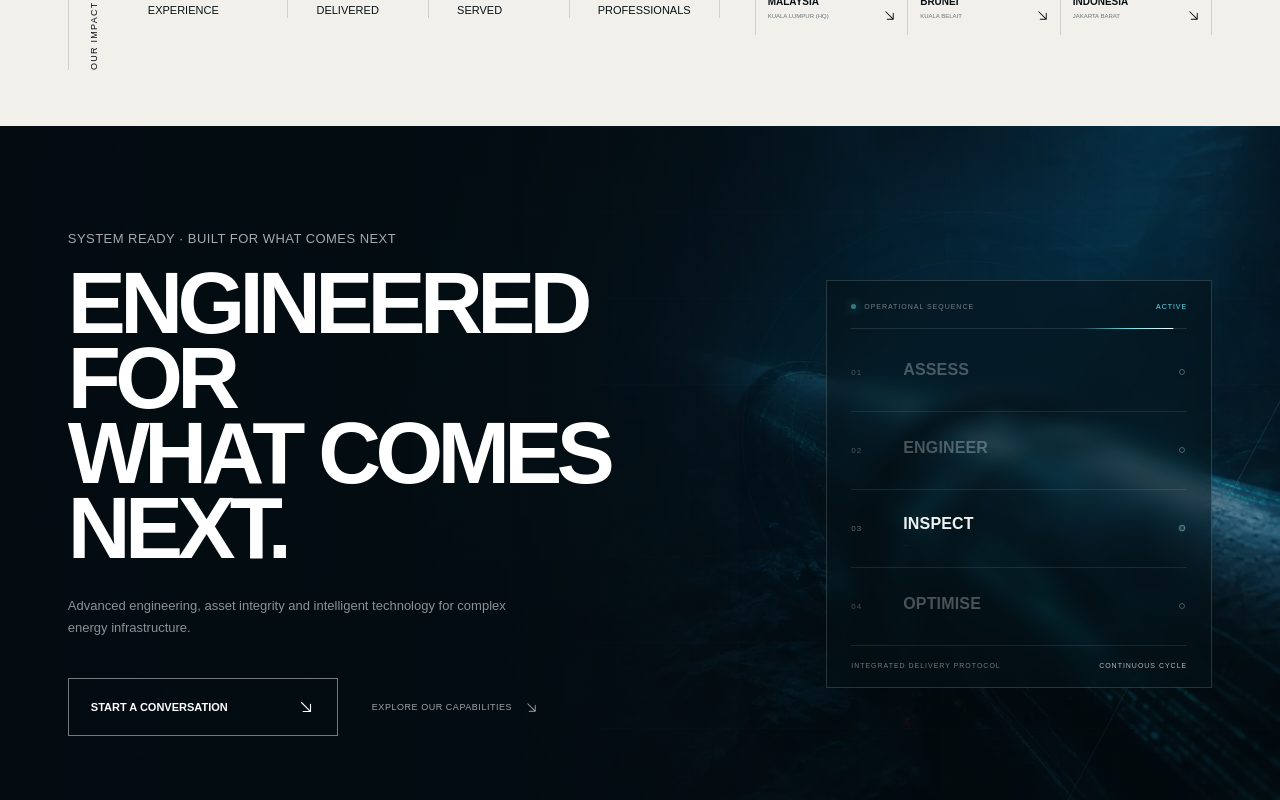
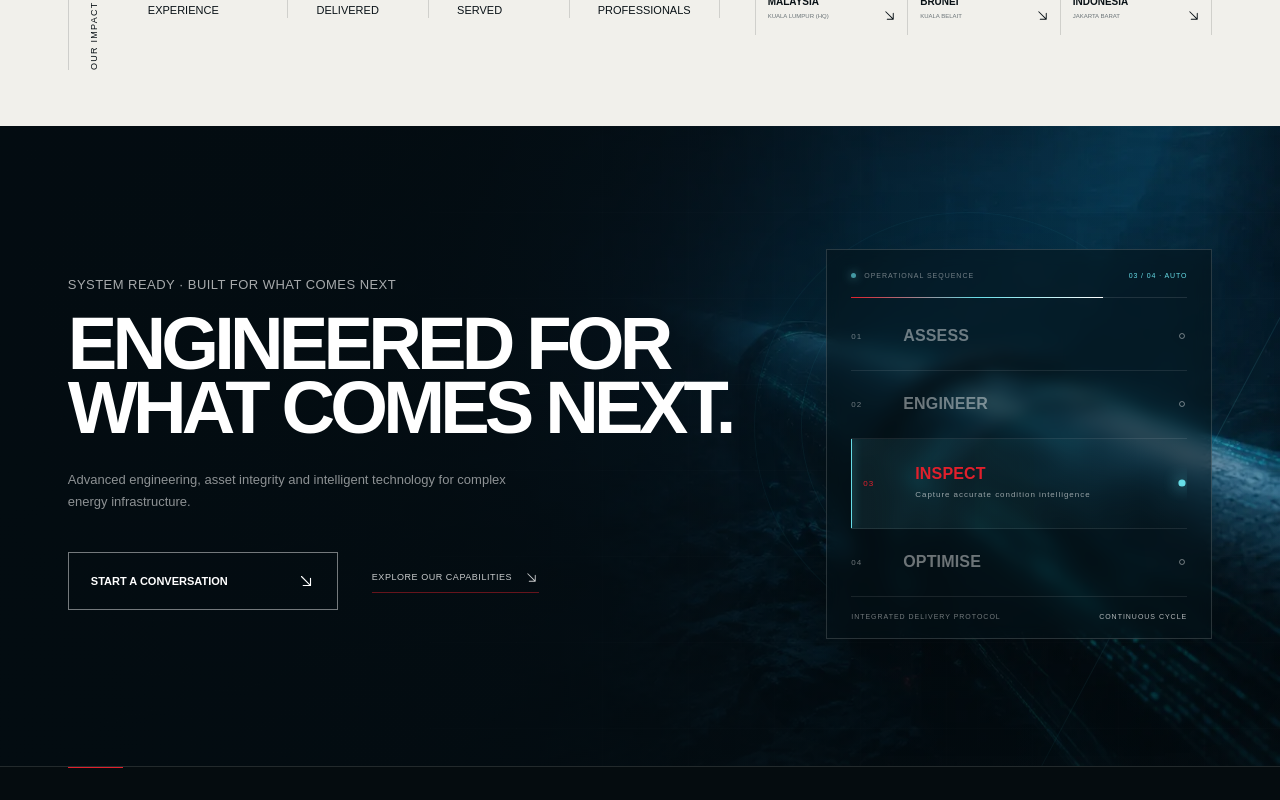
Before and after one commit to maizhakimm/rockoilgroup, a Next.js app: page / in a window 1280 px wide. Shown: the part 1300-2100 px from the top of the page. Built offline with nearby package versions, Linux system fonts and the light colour scheme.

Commit message:
Make operational sequence interactive and refine closing motion

```diff
--- /dev/null
+++ b/app/components/operational-sequence.tsx
@@ -0,0 +1,82 @@
+"use client";
+
+import { useEffect, useState } from "react";
+
+const steps = [
+  { number: "01", title: "Assess", copy: "Define the asset and operational challenge" },
+  { number: "02", title: "Engineer", copy: "Design the right technical response" },
+  { number: "03", title: "Inspect", copy: "Capture accurate condition intelligence" },
+  { number: "04", title: "Optimise", copy: "Turn insight into lasting performance" },
+] as const;
+
+export function OperationalSequence() {
+  const [active, setActive] = useState(0);
+  const [hovered, setHovered] = useState<number | null>(null);
+  const [locked, setLocked] = useState(false);
+
+  useEffect(() => {
+    if (locked || hovered !== null) return;
+
+    const timer = window.setInterval(() => {
+      setActive((current) => (current + 1) % steps.length);
+    }, 2400);
+
+    return () => window.clearInterval(timer);
+  }, [hovered, locked]);
+
+  const preview = (index: number) => {
+    if (locked) return;
+    setHovered(index);
+    setActive(index);
+  };
+
+  const select = (index: number) => {
+    setActive(index);
+    setLocked(true);
+  };
+
+  const resume = () => {
+    setLocked(false);
+    setHovered(null);
+  };
+
+  return (
+    <div className="operationSequence" aria-label="Rock Oil integrated delivery sequence">
+      <div className="sequenceHeader">
+        <span><i /> Operational sequence</span>
+        <button type="button" onClick={resume} aria-label={locked ? "Resume automatic sequence" : "Sequence is playing automatically"}>
+          {locked ? "Resume auto" : `${String(active + 1).padStart(2, "0")} / 04 · Auto`}
+        </button>
+      </div>
+      <div className="sequenceTrack" aria-hidden="true">
+        <i className="sequenceProgress" style={{ width: `${(active + 1) * 25}%` }} />
+      </div>
+
+      {steps.map((step, index) => (
+        <button
+          className={`sequenceStep${active === index ? " isActive" : ""}`}
+          type="button"
+          key={step.number}
+          aria-pressed={locked && active === index}
+          onMouseEnter={() => preview(index)}
+          onMouseLeave={() => setHovered(null)}
+          onFocus={() => preview(index)}
+          onBlur={() => setHovered(null)}
+          onClick={() => select(index)}
+        >
+          <span>{step.number}</span>
+          <span className="sequenceStepCopy">
+            <strong>{step.title}</strong>
+            <small>{step.copy}</small>
+          </span>
+          <i aria-hidden="true" />
+        </button>
+      ))}
+
+      <div className="sequenceStatus">
+        <span>Integrated delivery protocol</span>
+        <span>{locked ? "Selection locked" : hovered !== null ? "Manual preview" : "Continuous cycle"}</span>
+      </div>
+    </div>
+  );
+}
--- a/app/globals.css
+++ b/app/globals.css
@@ -162,7 +162,7 @@ h1 .muted > span { color:transparent; background:linear-gradient(100deg,#505a5e
 .countryCard:hover > svg { color:#e1202c; transform:translate(3px,3px); }
 .closing { min-height:640px; padding:105px clamp(28px,5.3vw,88px) 110px; background:radial-gradient(circle at 75% 45%,rgba(0,111,126,.12),transparent 30%),#081216; position:relative; overflow:hidden; display:grid; grid-template-columns:minmax(0,1.25fr) minmax(360px,.75fr); gap:clamp(60px,9vw,150px); align-items:center; isolation:isolate; }
 .closingImage { object-fit:cover; object-position:center; z-index:-4; }
-.closingShade { position:absolute; inset:0; z-index:-3; background:linear-gradient(90deg,rgba(3,12,17,.98) 0%,rgba(3,12,17,.9) 39%,rgba(3,12,17,.45) 73%,rgba(3,12,17,.32)),linear-gradient(0deg,rgba(3,12,17,.76),transparent 45%,rgba(3,12,17,.22)); }
+.closingShade { position:absolute; inset:0; z-index:-3; background:linear-gradient(90deg,rgba(3,12,17,.98) 0%,rgba(3,12,17,.9) 36%,rgba(3,12,17,.38) 74%,rgba(3,12,17,.22)),linear-gradient(0deg,rgba(3,12,17,.68),transparent 45%,rgba(3,12,17,.16)); }
 .closingGrid { position:absolute; inset:0; z-index:-2; opacity:.18; background-image:linear-gradient(rgba(255,255,255,.065) 1px,transparent 1px),linear-gradient(90deg,rgba(255,255,255,.05) 1px,transparent 1px); background-size:86px 86px; mask-image:linear-gradient(90deg,transparent 4%,#000 48%,#000); }
 .closingGrid:after { content:""; position:absolute; width:1px; height:160%; left:72%; top:-30%; background:linear-gradient(transparent,rgba(102,228,237,.8),transparent); transform:rotate(28deg); animation:closingScan 8s linear infinite; box-shadow:0 0 18px rgba(102,228,237,.28); }
 .closingGlow { position:absolute; z-index:-1; width:420px; height:420px; right:8%; top:14%; border-radius:50%; border:1px solid rgba(103,221,231,.06); box-shadow:inset 0 0 90px rgba(103,221,231,.025); animation:closingPulse 5s ease-in-out infinite; }
@@ -172,36 +172,39 @@ h1 .muted > span { color:transparent; background:linear-gradient(100deg,#505a5e
 @keyframes closingScan { from { transform:translateX(-65vw) rotate(28deg); } to { transform:translateX(55vw) rotate(28deg); } }
 @keyframes closingPulse { 50% { transform:scale(1.08); opacity:.55; } }
 .closingLead { position:relative; z-index:1; }
-.closing h2 { text-transform:uppercase; font-size:clamp(58px,6.8vw,108px); line-height:.86; letter-spacing:-.065em; margin:20px 0 30px; max-width:920px; }
+.closing h2 { text-transform:uppercase; font-size:clamp(54px,5.8vw,92px); line-height:.86; letter-spacing:-.065em; margin:20px 0 30px; max-width:920px; }
+.closing h2 span { display:block; white-space:nowrap; }
 .closingCopy { max-width:480px; margin:0; color:rgba(255,255,255,.55); font-size:13px; line-height:1.65; }
 .closingActions { display:flex; align-items:center; gap:34px; margin-top:40px; }
 .light { margin-top:0; }
-.textLink { display:flex; align-items:center; gap:12px; font-size:9px; letter-spacing:.06em; text-transform:uppercase; color:rgba(255,255,255,.62); transition:color .3s; }
+.textLink { display:flex; align-items:center; gap:12px; padding-bottom:7px; font-size:9px; letter-spacing:.06em; text-transform:uppercase; color:rgba(255,255,255,.78); border-bottom:1px solid rgba(225,32,44,.45); transition:color .3s,border-color .3s; }
 .textLink svg { transition:transform .35s; }
-.textLink:hover { color:#fff; }
+.textLink:hover { color:#fff; border-color:var(--red); }
 .textLink:hover svg { transform:translate(4px,4px); color:var(--red); }
 .operationSequence { position:relative; z-index:1; border:1px solid rgba(255,255,255,.15); background:rgba(5,18,23,.54); backdrop-filter:blur(8px); padding:22px 24px 18px; box-shadow:0 30px 80px rgba(0,0,0,.22); }
 .sequenceHeader,.sequenceStatus { display:flex; align-items:center; justify-content:space-between; text-transform:uppercase; font-size:7px; letter-spacing:.14em; color:rgba(255,255,255,.44); }
 .sequenceHeader span { display:flex; align-items:center; gap:8px; }
 .sequenceHeader span i { width:5px; height:5px; border-radius:50%; background:#67dde7; box-shadow:0 0 10px #67dde7; animation:statusBlink 1.8s ease-in-out infinite; }
-.sequenceHeader small { color:#67dde7; font-size:7px; }
+.sequenceHeader button { padding:0; border:0; color:#67dde7; background:transparent; font-size:7px; letter-spacing:.12em; text-transform:uppercase; cursor:pointer; }
+.sequenceHeader button:hover,.sequenceHeader button:focus-visible { color:#fff; outline:none; }
 .sequenceTrack { height:1px; margin:18px 0 5px; background:rgba(255,255,255,.11); overflow:hidden; }
-.sequenceProgress { display:block; width:28%; height:1px; background:linear-gradient(90deg,transparent,#67dde7,#fff); box-shadow:0 0 9px #67dde7; animation:sequenceTravel 8s linear infinite; }
-.sequenceStep { min-height:78px; display:grid; grid-template-columns:38px 1fr 8px; gap:14px; align-items:center; border-bottom:1px solid rgba(255,255,255,.09); color:rgba(255,255,255,.28); animation:sequenceActivate 8s ease-in-out infinite; }
+.sequenceProgress { display:block; height:1px; background:linear-gradient(90deg,var(--red),#67dde7,#fff); box-shadow:0 0 9px #67dde7; transition:width .6s cubic-bezier(.2,.8,.2,1); }
+.sequenceStep { width:100%; min-height:68px; padding:0; display:grid; grid-template-columns:38px 1fr 8px; gap:14px; align-items:center; text-align:left; border:0; border-bottom:1px solid rgba(255,255,255,.09); color:rgba(255,255,255,.42); background:transparent; cursor:pointer; transition:min-height .45s,background .4s,color .35s,padding .45s; position:relative; overflow:hidden; }
+.sequenceStep:before { content:""; position:absolute; left:0; top:0; bottom:0; width:1px; background:#67dde7; transform:scaleY(0); transition:transform .35s; box-shadow:0 0 10px #67dde7; }
 .sequenceStep > span { font-size:8px; letter-spacing:.12em; color:inherit; }
 .sequenceStep strong { display:block; text-transform:uppercase; font-size:16px; letter-spacing:.01em; color:inherit; transition:color .3s; }
-.sequenceStep p { margin:5px 0 0; max-height:0; opacity:0; overflow:hidden; font-size:8px; line-height:1.45; color:rgba(255,255,255,.48); transform:translateY(5px); animation:sequenceCopy 8s ease-in-out infinite; }
-.sequenceStep > i { width:6px; height:6px; border:1px solid currentColor; border-radius:50%; animation:sequenceDot 8s ease-in-out infinite; }
-.sequenceStep--2,.sequenceStep--2 p,.sequenceStep--2 > i { animation-delay:2s; }
-.sequenceStep--3,.sequenceStep--3 p,.sequenceStep--3 > i { animation-delay:4s; }
-.sequenceStep--4,.sequenceStep--4 p,.sequenceStep--4 > i { animation-delay:6s; }
+.sequenceStepCopy { display:block; }
+.sequenceStep small { display:block; max-height:0; opacity:0; overflow:hidden; margin-top:0; font-size:8px; line-height:1.45; color:rgba(255,255,255,.58); transform:translateY(5px); transition:max-height .4s,opacity .35s,transform .4s,margin .4s; }
+.sequenceStep > i { width:6px; height:6px; border:1px solid currentColor; border-radius:50%; transition:.35s; }
+.sequenceStep:hover,.sequenceStep:focus-visible { color:rgba(255,255,255,.72); outline:none; }
+.sequenceStep.isActive { min-height:90px; padding-left:12px; color:#fff; background:linear-gradient(90deg,rgba(103,221,231,.09),transparent); }
+.sequenceStep.isActive:before { transform:scaleY(1); }
+.sequenceStep.isActive > span { color:var(--red); }
+.sequenceStep.isActive small { max-height:28px; opacity:1; transform:translateY(0); margin-top:6px; }
+.sequenceStep.isActive > i { color:#67dde7; background:#67dde7; box-shadow:0 0 12px #67dde7; transform:scale(1.2); }
 .sequenceStatus { padding-top:16px; }
 .sequenceStatus span:last-child { color:rgba(255,255,255,.7); }
 @keyframes statusBlink { 50% { opacity:.28; } }
-@keyframes sequenceTravel { from { transform:translateX(-100%); } to { transform:translateX(360%); } }
-@keyframes sequenceActivate { 0%,23% { color:#fff; background:linear-gradient(90deg,rgba(103,221,231,.08),transparent); } 25%,100% { color:rgba(255,255,255,.28); background:transparent; } }
-@keyframes sequenceCopy { 0%,23% { max-height:30px; opacity:1; transform:translateY(0); } 25%,100% { max-height:0; opacity:0; transform:translateY(5px); } }
-@keyframes sequenceDot { 0%,23% { color:#67dde7; background:#67dde7; box-shadow:0 0 12px #67dde7; transform:scale(1.2); } 25%,100% { color:rgba(255,255,255,.3); background:transparent; box-shadow:none; transform:scale(1); } }
 .siteFooter { background:#050c0f; padding:70px clamp(28px,5.3vw,88px) 25px; display:grid; grid-template-columns:1.25fr .55fr 1fr; column-gap:clamp(45px,8vw,120px); border-top:1px solid rgba(255,255,255,.12); position:relative; }
 .siteFooter:before { content:""; position:absolute; left:clamp(28px,5.3vw,88px); right:clamp(28px,5.3vw,88px); top:0; height:1px; background:linear-gradient(90deg,var(--red) 0 55px,transparent 55px); }
 .footerBrand > a { display:block; width:158px; }
@@ -285,6 +288,7 @@ h1 .muted > span { color:transparent; background:linear-gradient(100deg,#505a5e
   .countryAddress { max-height:42px; opacity:1; margin-top:5px; color:#697276; }
   .closing { padding:80px 20px 90px; gap:55px; }
   .closing h2 { font-size:clamp(48px,15vw,68px); }
+  .closing h2 span { white-space:normal; }
   .closingActions { align-items:flex-start; flex-direction:column; gap:25px; }
   .operationSequence { padding:18px 17px 16px; }
   .sequenceStep { grid-template-columns:30px 1fr 8px; gap:10px; min-height:72px; }
--- a/app/page.tsx
+++ b/app/page.tsx
@@ -8,6 +8,7 @@ import { SiteNav } from "./components/site-nav";
 import { CapabilitiesSection } from "./components/capabilities-section";
 import { HeroHotspots } from "./components/hero-hotspots";
 import { CountryPresence } from "./components/country-presence";
+import { OperationalSequence } from "./components/operational-sequence";
 
 const stats = [
   { value: "20+", label: "Years of\nexperience" },
@@ -110,7 +111,10 @@ export default function Home() {
 
         <div className="closingLead">
           <p className="eyebrow">System ready · Built for what comes next</p>
-          <h2>Engineered for<br />what comes next.</h2>
+          <h2>
+            <span>Engineered for</span>
+            <span>what comes next.</span>
+          </h2>
           <p className="closingCopy">
             Advanced engineering, asset integrity and intelligent technology for complex
             energy infrastructure.
@@ -125,34 +129,7 @@ export default function Home() {
           </div>
         </div>
 
-        <div className="operationSequence" aria-label="Rock Oil delivery sequence">
-          <div className="sequenceHeader">
-            <span><i /> Operational sequence</span>
-            <small>Active</small>
-          </div>
-          <div className="sequenceTrack" aria-hidden="true">
-            <i className="sequenceProgress" />
-          </div>
-          {[
-            ["01", "Assess", "Define the asset and operational challenge"],
-            ["02", "Engineer", "Design the right technical response"],
-            ["03", "Inspect", "Capture accurate condition intelligence"],
-            ["04", "Optimise", "Turn insight into lasting performance"],
-          ].map(([number, title, copy], index) => (
-            <div className={`sequenceStep sequenceStep--${index + 1}`} key={number}>
-              <span>{number}</span>
-              <div>
-                <strong>{title}</strong>
-                <p>{copy}</p>
-              </div>
-              <i aria-hidden="true" />
-            </div>
-          ))}
-          <div className="sequenceStatus">
-            <span>Integrated delivery protocol</span>
-            <span>Continuous cycle</span>
-          </div>
-        </div>
+        <OperationalSequence />
       </section>
 
       <footer className="siteFooter">
```
Also changed, not shown: app/components/animation-controller.tsx (+23 -1 lines).
